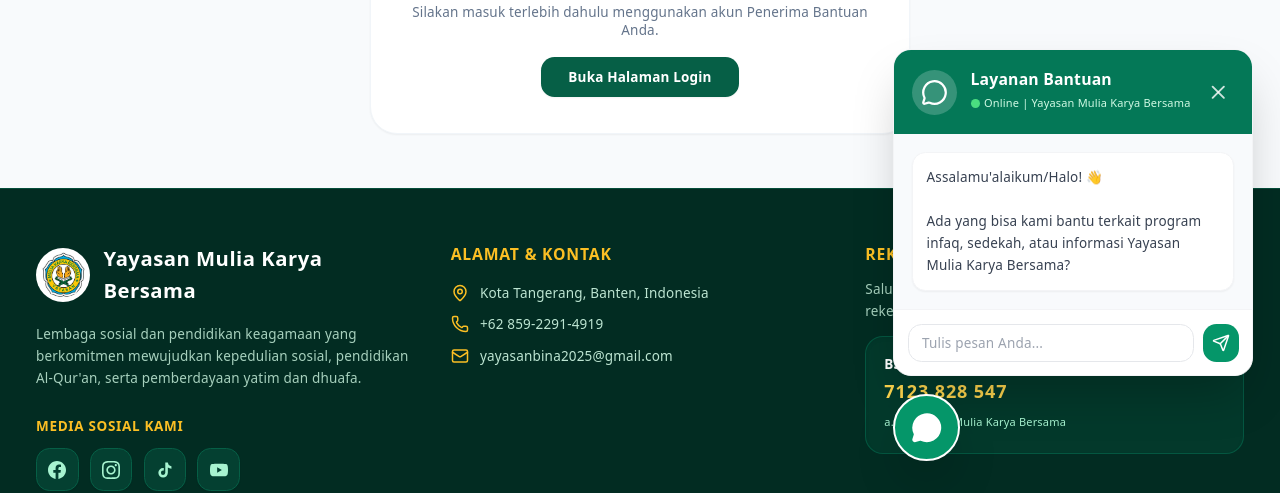
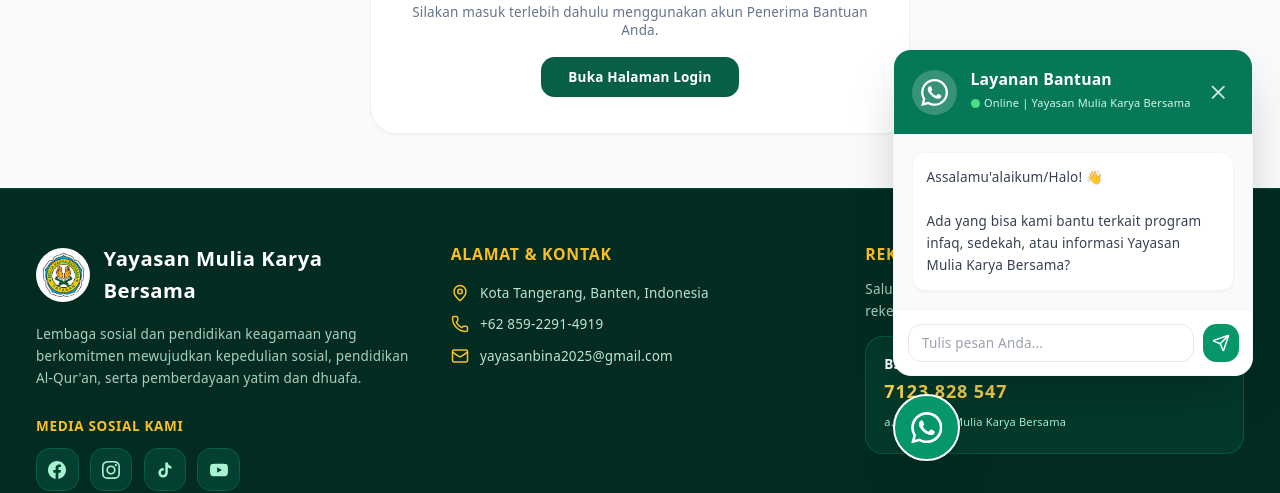
Before and after one commit to MochamadOneSopyan/sistem-donasi-frontend, a React (Vite) app in the folder frontend-donasi/: page /penerima in a window 1280 px wide. Both pictures are taken after a click on the button "Hubungi Kami via WhatsApp". Shown: the part 312-805 px from the top of the page. Built offline with nearby package versions, Linux system fonts and the light colour scheme.

Commit message:
Update WhatsAppChat.jsx

```diff
--- a/frontend-donasi/src/components/WhatsAppChat.jsx
+++ b/frontend-donasi/src/components/WhatsAppChat.jsx
@@ -1,12 +1,12 @@
 import React, { useState } from "react";
-import { MessageCircle, X, Send } from "lucide-react";
+import { X, Send } from "lucide-react";
 
 export default function WhatsAppChat() {
   const [isOpen, setIsOpen] = useState(false);
   const [message, setMessage] = useState("");
 
-  // Nomor WhatsApp Yayasan Mulia Karya Bersama
-  const noHp = "6281234567890";
+  // 🟢 Ganti nomor di bawah ini dengan nomor WhatsApp resmi Yayasan (format: 62...)
+  const noHp = "6289637953766";
 
   const handleSendMessage = (e) => {
     e.preventDefault();
@@ -27,8 +27,16 @@
           {/* Header Chat */}
           <div className="bg-emerald-700 text-white p-4 flex justify-between items-center">
             <div className="flex items-center space-x-3">
-              <div className="w-10 h-10 bg-white/20 rounded-full flex items-center justify-center text-white font-bold">
-                <MessageCircle className="w-6 h-6" />
+              <div className="w-10 h-10 bg-white/20 rounded-full flex items-center justify-center text-white">
+                {/* Logo SVG Resmi WhatsApp di Header */}
+                <svg
+                  xmlns="http://www.w3.org/2000/svg"
+                  viewBox="0 0 24 24"
+                  fill="currentColor"
+                  className="w-6 h-6"
+                >
+                  <path d="M.057 24l1.687-6.163c-1.041-1.804-1.588-3.849-1.587-5.946.003-6.556 5.338-11.891 11.893-11.891 3.181.001 6.167 1.24 8.413 3.488 2.245 2.248 3.481 5.236 3.48 8.414-.003 6.557-5.338 11.892-11.893 11.892-1.99-.001-3.951-.5-5.688-1.448l-6.305 1.654zm6.597-3.807c1.676.995 3.276 1.591 5.392 1.592 5.448 0 9.886-4.434 9.889-9.885.002-5.462-4.415-9.89-9.881-9.892-5.452 0-9.887 4.434-9.889 9.884-.001 2.225.651 3.891 1.746 5.634l-.999 3.648 3.742-.981zm11.387-5.464c-.074-.124-.272-.198-.57-.347-.297-.149-1.758-.868-2.031-.967-.272-.099-.47-.149-.669.149-.198.297-.768.967-.941 1.165-.173.198-.347.223-.644.074-.297-.149-1.255-.462-2.39-1.475-.883-.788-1.48-1.761-1.653-2.059-.173-.297-.018-.458.13-.606.134-.133.297-.347.446-.521.151-.172.2-.296.3-.495.099-.198.05-.372-.025-.521-.075-.148-.669-1.611-.916-2.206-.242-.579-.487-.501-.669-.51l-.57-.01c-.198 0-.52.074-.792.372s-1.04 1.016-1.04 2.479 1.065 2.876 1.213 3.074c.149.198 2.095 3.2 5.076 4.487.709.306 1.263.489 1.694.626.712.226 1.36.194 1.872.118.571-.085 1.758-.719 2.006-1.413.248-.695.248-1.29.173-1.414z" />
+                </svg>
               </div>
               <div>
                 <h4 className="font-bold text-sm">Layanan Bantuan</h4>
@@ -79,13 +87,20 @@
         </div>
       )}
 
-      {/* Tombol Floating Floating WhatsApp Button */}
+      {/* Tombol Floating WhatsApp Button dengan Logo Resmi */}
       <button
         onClick={() => setIsOpen(!isOpen)}
         className="bg-emerald-600 hover:bg-emerald-700 text-white p-3.5 rounded-full shadow-2xl transition-transform hover:scale-110 flex items-center justify-center border-2 border-white"
         title="Hubungi Kami via WhatsApp"
       >
-        <MessageCircle className="w-7 h-7 fill-white" />
+        <svg
+          xmlns="http://www.w3.org/2000/svg"
+          viewBox="0 0 24 24"
+          fill="currentColor"
+          className="w-7 h-7 text-white"
+        >
+          <path d="M.057 24l1.687-6.163c-1.041-1.804-1.588-3.849-1.587-5.946.003-6.556 5.338-11.891 11.893-11.891 3.181.001 6.167 1.24 8.413 3.488 2.245 2.248 3.481 5.236 3.48 8.414-.003 6.557-5.338 11.892-11.893 11.892-1.99-.001-3.951-.5-5.688-1.448l-6.305 1.654zm6.597-3.807c1.676.995 3.276 1.591 5.392 1.592 5.448 0 9.886-4.434 9.889-9.885.002-5.462-4.415-9.89-9.881-9.892-5.452 0-9.887 4.434-9.889 9.884-.001 2.225.651 3.891 1.746 5.634l-.999 3.648 3.742-.981zm11.387-5.464c-.074-.124-.272-.198-.57-.347-.297-.149-1.758-.868-2.031-.967-.272-.099-.47-.149-.669.149-.198.297-.768.967-.941 1.165-.173.198-.347.223-.644.074-.297-.149-1.255-.462-2.39-1.475-.883-.788-1.48-1.761-1.653-2.059-.173-.297-.018-.458.13-.606.134-.133.297-.347.446-.521.151-.172.2-.296.3-.495.099-.198.05-.372-.025-.521-.075-.148-.669-1.611-.916-2.206-.242-.579-.487-.501-.669-.51l-.57-.01c-.198 0-.52.074-.792.372s-1.04 1.016-1.04 2.479 1.065 2.876 1.213 3.074c.149.198 2.095 3.2 5.076 4.487.709.306 1.263.489 1.694.626.712.226 1.36.194 1.872.118.571-.085 1.758-.719 2.006-1.413.248-.695.248-1.29.173-1.414z" />
+        </svg>
       </button>
     </div>
   );
```
